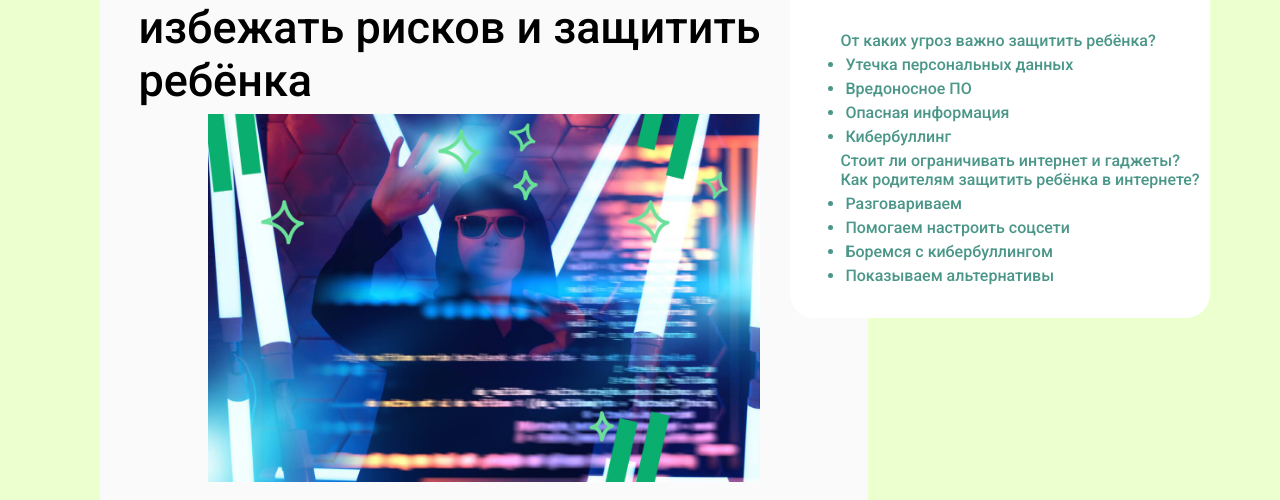
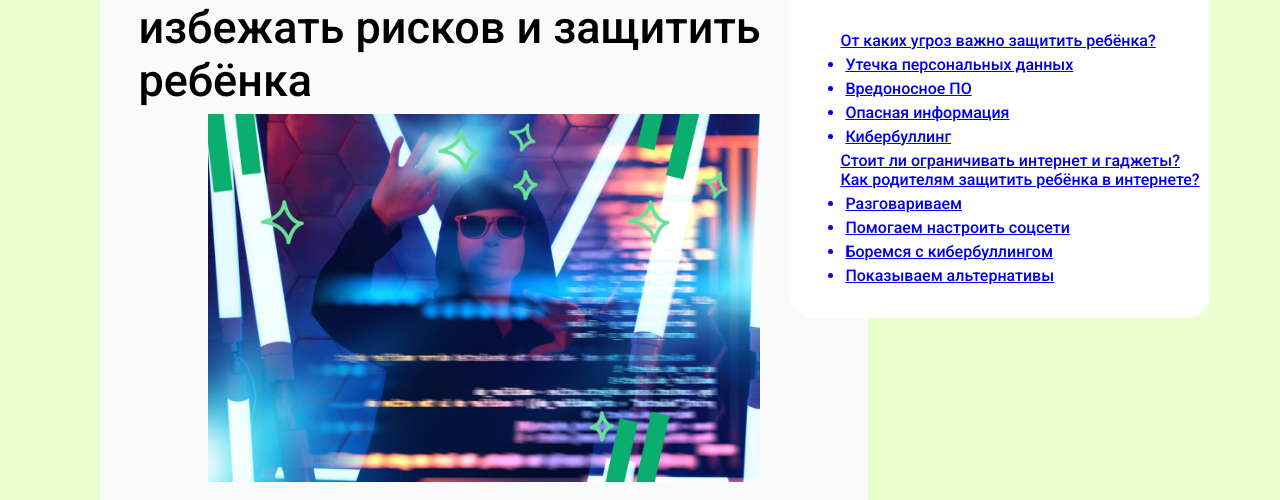
Before and after one commit to dmitry2143/fsbsrt, a plain HTML site: page index.html in a window 1280 px wide. Shown: the part 242-742 px from the top of the page. Drawn offline with Linux system fonts and the light colour scheme.

Commit message:
Add files via upload

```diff
--- a/index.html
+++ b/index.html
@@ -25,32 +25,32 @@
 			<div class="img1"><img src="img/w.jpg"></div>
 			<div class="ocg"><div class="ts1">Основы цифровой гигиены для подростков</div>
 				<p>В этой статье вы узнаете, как оградить ребёнка от цифровых угроз и научить его использовать Всемирную сеть для обучения и получения знаний.</p></div>
-			<div class="ocg"><div class="ts2">От каких угроз важно защитить ребёнка?</div>
+			<div class="ocg"><div class="ts2" id="1">От каких угроз важно защитить ребёнка?</div>
 			<p>Около 96 % подростков сталкивались с цифровыми угрозами. Это выяснил Альянс по защите детей в цифровой среде в социологическом исследовании «Организация защиты детей и подростков от негативного воздействия интернета в России» 2023 года.</p>
 			</div>
 			<div><img src="img/e.png"></div>
 			<div class="ocg">
-				<div class="ts1">Утечка персональных данных</div>
+				<div class="ts1" id="2">Утечка персональных данных</div>
 			<p>Это одна из распространённых угроз не только среди детей, но и среди взрослых. Злоумышленники похищают логины и пароли, личные данные, 	фотографии и другую информацию. Такое преступление может быть даже «гибридным». Например, если ребёнок выложил фото из дома с геолокацией. А через время — фото с отдыха. Так квартирные воры узнают, что дома никого нет.</p></div>
 			<div>
-				<div class="ts1">Вредоносное ПО</div>
+				<div class="ts1" id="3">Вредоносное ПО</div>
 			<p>Киберпреступники зашивают трояны, бэкдоры и другие вирусы в бесплатные программы и файлы: сервисы VPN, музыку, фильмы и даже рефераты. Делают они это с целью получить деньги или подключить компьютер к ботнету — сети, которая рассылает спам, накручивает лайки, устраивает DDoS-атаки без ведома пользователя.</p>
 
 			<p>Однако по Альянса по защите детей в цифровой среде, технологические угрозы чаще отмечают родители и преподаватели. А подростки выразили мнение, что среди угроз цифровой безопасности преобладают психологические проблемы.</p></div>
 			<div><img src="img/r.png"></div>
-			<div class="ocg"><div class="ts1">Опасная информация</div>
+			<div class="ocg"><div class="ts1" id="4">Опасная информация</div>
 			<p>Даже если ребёнок минует киберпреступников, есть риск, что ему навредит нежелательный контент: фейки, насилие, нецензурная лексика, сцены употребления алкоголя и другая запрещёнка, а также прочий «взрослый» контент.</p></div>
-			<div class="ocg"><div class="ts1">Кибербуллинг</div>
+			<div class="ocg"><div class="ts1"id="5">Кибербуллинг</div>
 			<p>Травлю в интернете могут организовывать знакомые сверстники из школы или незнакомые люди. На первых этапах это может быть не чистая травля, а флейминг — спор ради спора и нагнетание негатива. Полезно научить ребёнка грамотно реагировать на такие сообщения и комментарии, чтобы дело не дошло до травли.</p>
 
 			<p>Подробнее о цифровых угрозах и способах защиты смотрите в коротком, но содержательном ролике ИнтернетУрока. Так вы узнаете, как защитить не только данные и деньги, но и психику ребёнка.</p></div>
 			<div><iframe width="720" height="465" src="https://www.youtube.com/embed/ODxcdZn7YZA?si=ryZ3thrRZEGxkoDt" title="YouTube video player" frameborder="0" allow="accelerometer; autoplay; clipboard-write; encrypted-media; gyroscope; picture-in-picture; web-share" referrerpolicy="strict-origin-when-cross-origin" allowfullscreen></iframe></div>
-			<div class="ocg"><div class="ts2">Стоит ли ограничивать интернет и гаджеты?</div>
+			<div class="ocg"><div class="ts2" id="6">Стоит ли ограничивать интернет и гаджеты?</div>
 			<p>Если верить опросу ФОМ 2023 года, 42 % респондентов считают, что интернет для детей скорее полезен: он обязателен для учёбы в школе, расширяет кругозор и там много ценной информации. При этом 45 % респондентов ФОМ считают, что интернет полон угроз, в том числе содержит много вредной информации для детей, школьники перестают думать самостоятельно, начинают хуже учиться и попадают в зависимость от интернета. </p>
 
 			<p>Следовательно, несмотря на все угрозы, интернет, компьютер, планшет и смартфоны — это инструменты, которыми полезно правильно пользоваться. Отказ от технологий означал бы жизнь в изоляции от общества и прогресса. А этого мы, как любящие родители, своему ребёнку не пожелаем. Именно поэтому наша задача — научить ребёнка цифровой безопасности.</p> </div>
 			<div class="rec"><img src="img/1.jpg"></div>
-			<div class="ocg"><div class="ts2">Как родителям защитить ребёнка в интернете?</div>
+			<div class="ocg"><div class="ts2" id="7">Как родителям защитить ребёнка в интернете?</div>
 			<p>Сравните, как изменились методы защиты детей в интернете. Согласно ФОМ, антивирус за 8 лет стали ставить в два раза меньше семей, а вот ПО для родительского контроля устанавливают почти в три раза чаще.</p> </div>
 			<div><img src="img/t.png"></div>
 			<div class="ocg">
@@ -58,7 +58,7 @@
 
 			<p>Однако подобные ограничения — это примерно как шлагбаум в чистом поле: для ребёнка, а тем более подростка обход препятствий может превратиться в увлекательное испытание собственной ловкости и находчивости. Так что полагаться только на ограничения нет смысла. Предлагаем системное решение, которое защитит не от разовой угрозы, а в целом научит ребёнка избегать угроз.</p></div>
 			<div class="rec"><img src="img/1.jpg"></div>
-			<div class="ocg"><div class="ts1">Разговариваем</div>
+			<div class="ocg"><div class="ts1" id="8">Разговариваем</div>
 			<p>Согласно опросу Альянса по защите детей в цифровой среде, родительскому контролю больше доверяют учителя, а вот родители и подростки единогласны в методе понятных объясняющих ликбезов по цифровой безопасности.</p> </div>
 			<div><img src="img/u.png"></div>
 			<div><p>Говорить о безопасности в интернете полезно задолго до появления информатики в школе. Важно объяснять причины волнений и запретов, приводить примеры и случаи из жизни. Например, вместо «Нельзя никому давать ПИН-код и CVV банковской карты» понятнее и убедительнее прозвучит: «Нельзя, потому что с карты могут списать все деньги. Помнишь, когда у бабушки списали 15 тысяч с карты и она очень переживала? Всё потому, что она по наивности продиктовала коды злоумышленникам».</p> </div>
@@ -74,12 +74,12 @@
 			<li>просьбы перейти по ссылке, где нужно ввести номер телефона, почту, а особенно любые пароли и код от карточки (своей, родителей);</li>
 
 			<li>предложения скачать файлы неизвестного происхождения.</li></ul></div>
-			<div class="ocg"><div class="ts2">Помогаем настроить соцсети</div>
+			<div class="ocg"><div class="ts2" id="9">Помогаем настроить соцсети</div>
 			<p>Помогаем ребёнку установить настройки приватности: сделать публикации доступными только для друзей, спрятать общедоступный номер телефона и другие чувствительные данные. А ещё полезно подписаться на ребёнка и проверять, не публикует ли он что-то слишком личное.</p> </div>
 			<div><img src="img/o.png"></div>
-			<div class="ocg"><div class="ts1">Боремся с кибербуллингом</div>
+			<div class="ocg"><div class="ts1" id="10">Боремся с кибербуллингом</div>
 			<p>Стоит подключиться, если ребёнок столкнётся с травлей в Сети. В этом случае важно заблокировать обидчиков, ограничить доступ к странице и отключить комментарии к постам. Не стоит отвечать им: агрессоры добиваются именно ответной реакции. Если угрозы принимают серьёзный характер, собираем доказательства (скриншоты и ссылки) и обращаемся в полицию.</p> </div>
-			<div class="ocg"><div class="ts1">Показываем альтернативы</div>
+			<div class="ocg"><div class="ts1" id="11">Показываем альтернативы</div>
 			<p>Кроме угрозы столкнуться с киберпреступниками, опасно и длительное пребывание в Сети. Именно поэтому важно показать ребёнку альтернативы. Например, что доклад можно сделать с помощью бумажной энциклопедии, которая уже есть дома или дожидается внимания в библиотеке или соседнем магазине. Не менее важно показать и заинтересовать ребёнка развлечениями в офлайне. Тогда времени и желания залипать в интернете у него будет гораздо меньше.</div>
 			<div class="rec"><img src="img/1.jpg"></div>
 		</div></div>
@@ -87,19 +87,19 @@
 	<div class="help">
 		<div class="ts2">Оглавление</div>
 		<div class="ul"><ul>
-			От каких угроз важно защитить ребёнка?
-			<li>Утечка персональных данных</li>
-			<li>Вредоносное ПО</li>
-			<li>Опасная информация</li>
-			<li>Кибербуллинг</li>
+			<a href="#1" class="og">От каких угроз важно защитить ребёнка?</a>
+			<a href="#2" class="og" ><li>Утечка персональных данных</li></a>
+			<a href="#3" class="og" ><li>Вредоносное ПО</li></a>
+			<a href="#4" class="og" ><li>Опасная информация</li></a>
+			<a href="#5" class="og" ><li>Кибербуллинг</li></a>
 		</ul>
-		<ul>Стоит ли ограничивать интернет и гаджеты?<br>
-			Как родителям защитить ребёнка в
-			интернете?
-			<li>Разговариваем</li>
-			<li>Помогаем настроить соцсети</li>
-			<li>Боремся с кибербуллингом</li>
-			<li>Показываем альтернативы</li>
+		<ul><a href="#6" class="og" >Стоит ли ограничивать интернет и гаджеты?</a><br>
+			<a href="#7" class="og" >Как родителям защитить ребёнка в
+			интернете?</a>
+			<a href="#8" class="og" ><li>Разговариваем</li></a>
+			<a href="#9" class="og" ><li>Помогаем настроить соцсети</li></a>
+			<a href="#10" class="og" ><li>Боремся с кибербуллингом</li></a>
+			<a href="#11" class="og" ><li>Показываем альтернативы</li></a>
 		</ul></div>
 	</div>
 </body>
```
